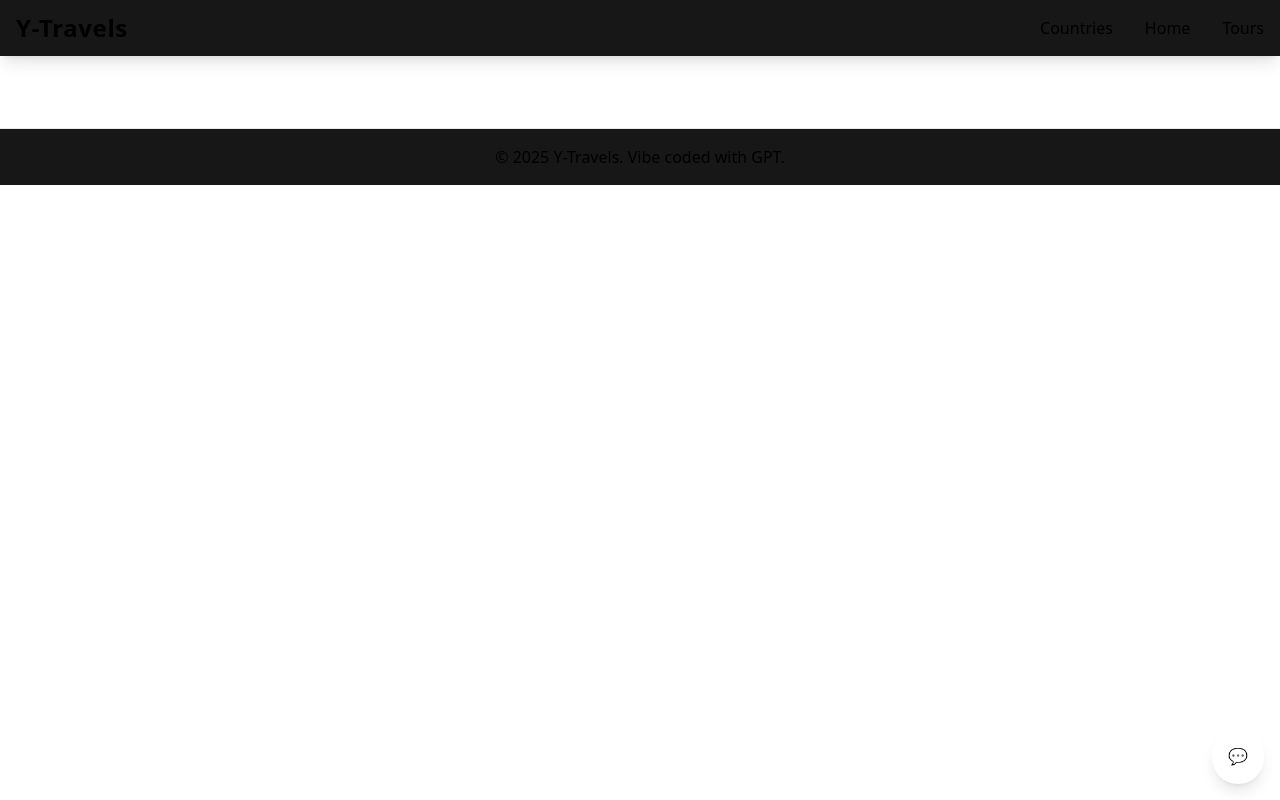
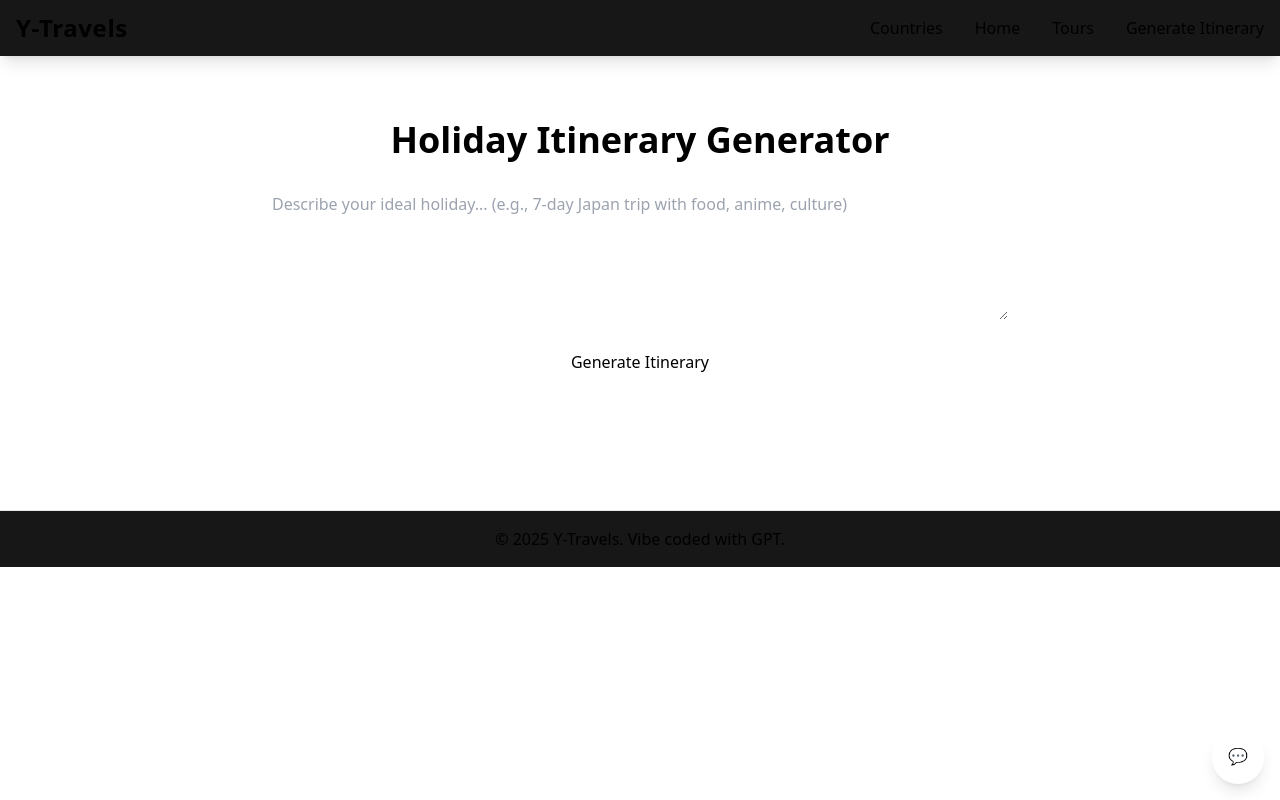
Before and after one commit to Dentistkiller/frontend, a React (Create React App) app: page /itinerary-generator in a window 1280 px wide. Built offline with nearby package versions, Linux system fonts and the light colour scheme.

Commit message:
included

```diff
--- a/src/App.js
+++ b/src/App.js
@@ -9,6 +9,7 @@ import TourDetails from './pages/TourDetails';
 import Chatbot from "./pages/Chatbot";
 import ChatWidget from "./components/ChatWidget";
 import BookNow from "./pages/BookNow";
+import ItineraryGenerator from "./pages/ItineraryGenerator";
 
 function App() {
   return (
@@ -23,6 +24,7 @@ function App() {
         <Route path="/tours/:id" element={<TourDetails />} />
         <Route path="chatbot" element={<Chatbot />} />
         <Route path="/book/:id" element={<BookNow />} />
+        <Route path="/itinerary-generator" element={<ItineraryGenerator />} />
         </Routes>
       </div>
       <ChatWidget />
--- a/src/components/Navbar.jsx
+++ b/src/components/Navbar.jsx
@@ -66,6 +66,10 @@ function Navbar() {
           >
             Tours
           </Link>
+          <Link to="/itinerary-generator" className="btn btn-secondary">
+  Generate Itinerary
+</Link>
+
         </div>
       </div>
     </nav>
--- /dev/null
+++ b/src/pages/ItineraryGenerator.jsx
@@ -0,0 +1,73 @@
+import { useState } from "react";
+
+export default function ItineraryGenerator() {
+  const [userInput, setUserInput] = useState("");
+  const [itinerary, setItinerary] = useState("");
+  const [loading, setLoading] = useState(false);
+  const [error, setError] = useState("");
+
+  const handleGenerate = async () => {
+    if (!userInput.trim()) return;
+
+    setLoading(true);
+    setError("");
+    setItinerary("");
+
+    try {
+      const res = await fetch("https://cohere-serverr.onrender.com/holiday", {
+        method: "POST",
+        headers: { "Content-Type": "application/json" },
+        body: JSON.stringify({ userInput }),
+      });
+
+      const data = await res.json();
+
+      if (data.itinerary) {
+        setItinerary(data.itinerary);
+      } else {
+        setError("Failed to generate itinerary.");
+      }
+    } catch (err) {
+      console.error("Error:", err);
+      setError("An error occurred while generating the itinerary.");
+    } finally {
+      setLoading(false);
+    }
+  };
+
+  return (
+    <div className="max-w-3xl mx-auto px-4 py-12">
+      <h1 className="text-4xl font-bold mb-8 text-center">Holiday Itinerary Generator</h1>
+
+      <div className="mb-6">
+        <textarea
+          className="textarea textarea-bordered w-full h-32"
+          placeholder="Describe your ideal holiday... (e.g., 7-day Japan trip with food, anime, culture)"
+          value={userInput}
+          onChange={(e) => setUserInput(e.target.value)}
+        ></textarea>
+      </div>
+
+      <div className="flex justify-center mb-8">
+        <button
+          className={`btn btn-primary ${loading ? "btn-disabled" : ""}`}
+          onClick={handleGenerate}
+          disabled={loading}
+        >
+          {loading ? "Generating..." : "Generate Itinerary"}
+        </button>
+      </div>
+
+      {error && (
+        <p className="text-center text-red-500 mb-4">{error}</p>
+      )}
+
+      {itinerary && (
+        <div className="bg-base-100 shadow-xl p-6 rounded-lg whitespace-pre-wrap">
+          <h2 className="text-2xl font-bold mb-4 text-center">Generated Itinerary</h2>
+          <p>{itinerary}</p>
+        </div>
+      )}
+    </div>
+  );
+}
```
